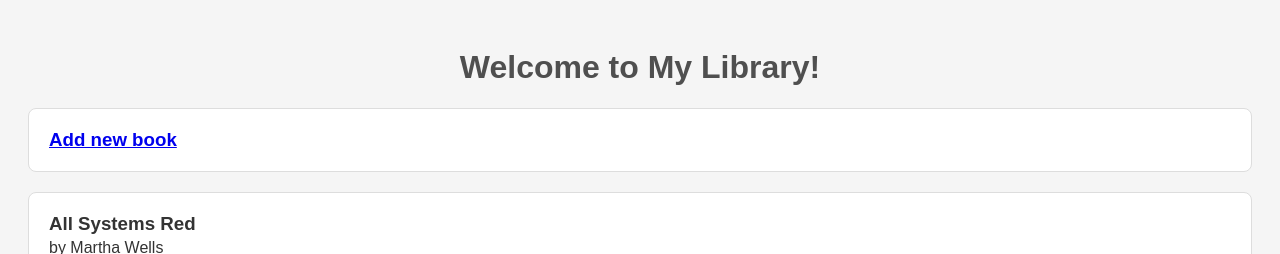
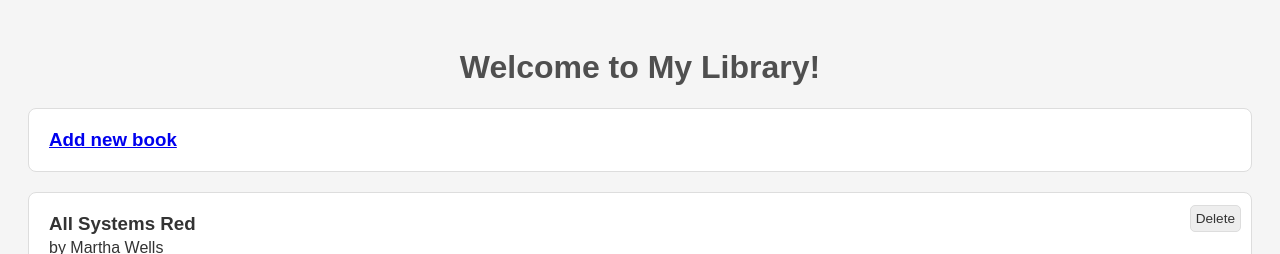
Before and after one commit to yanucodes/BookAlchemy, a Flask app: page / in a window 1280 px wide. Shown: the top 254 px of the page. Run offline with Flask 3, Linux system fonts and the light colour scheme; data comes from the database, SQL or seed files in the repository.

Commit message:
Adjust space between author's name and book cover

```diff
--- a/static/style.css
+++ b/static/style.css
@@ -24,7 +24,7 @@ h1 {
 }
 
 .book p {
-    margin: 0;
+    margin: 0px 0px 10px;
 }
 
 .hint {
@@ -32,3 +32,23 @@ h1 {
     color: #555;
     margin-top: 0.7em;
 }
+
+.button {
+    position: absolute;
+    top: 10px;
+    right: 10px;
+    display: inline-block;
+    box-sizing: border-box;
+    border: 1px solid #DDD;
+    border-radius: 5px;
+    padding: 5px 5px;
+    background-color: #EEE;
+    margin-bottom: 2px;
+    margin-top: 2px;
+    text-align: center;
+    text-decoration: none;
+    color: #333;
+    font: inherit;
+    font-size: 0.85em;
+    cursor: pointer;
+}
```
